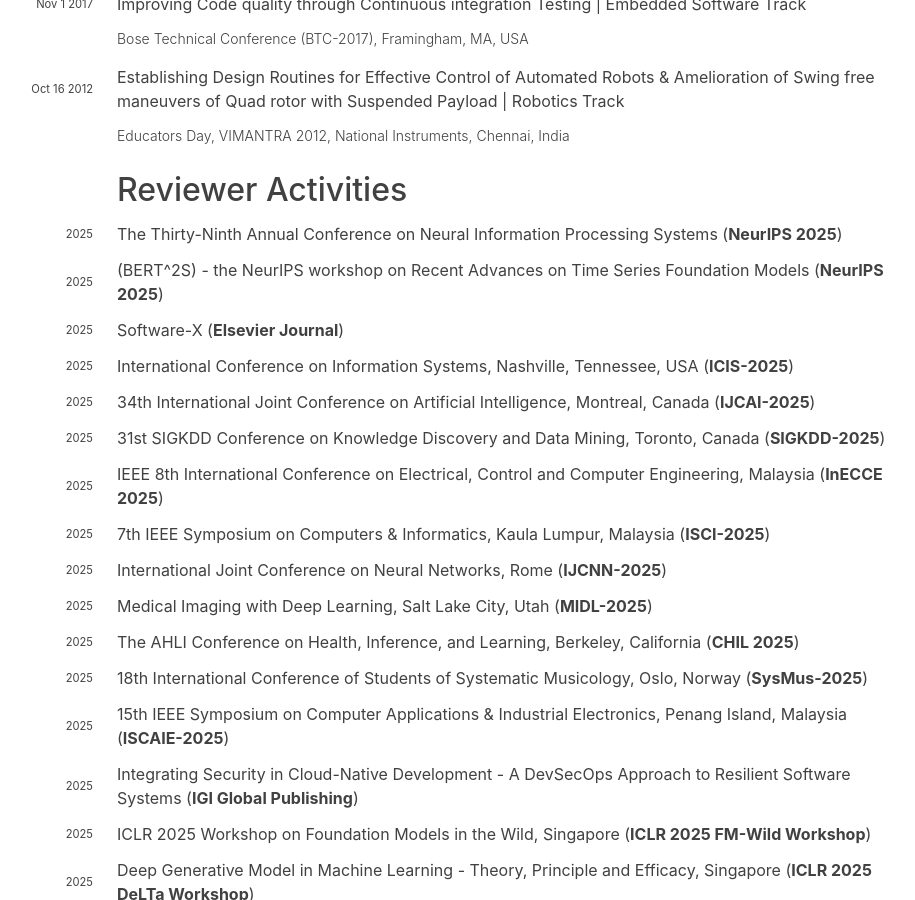
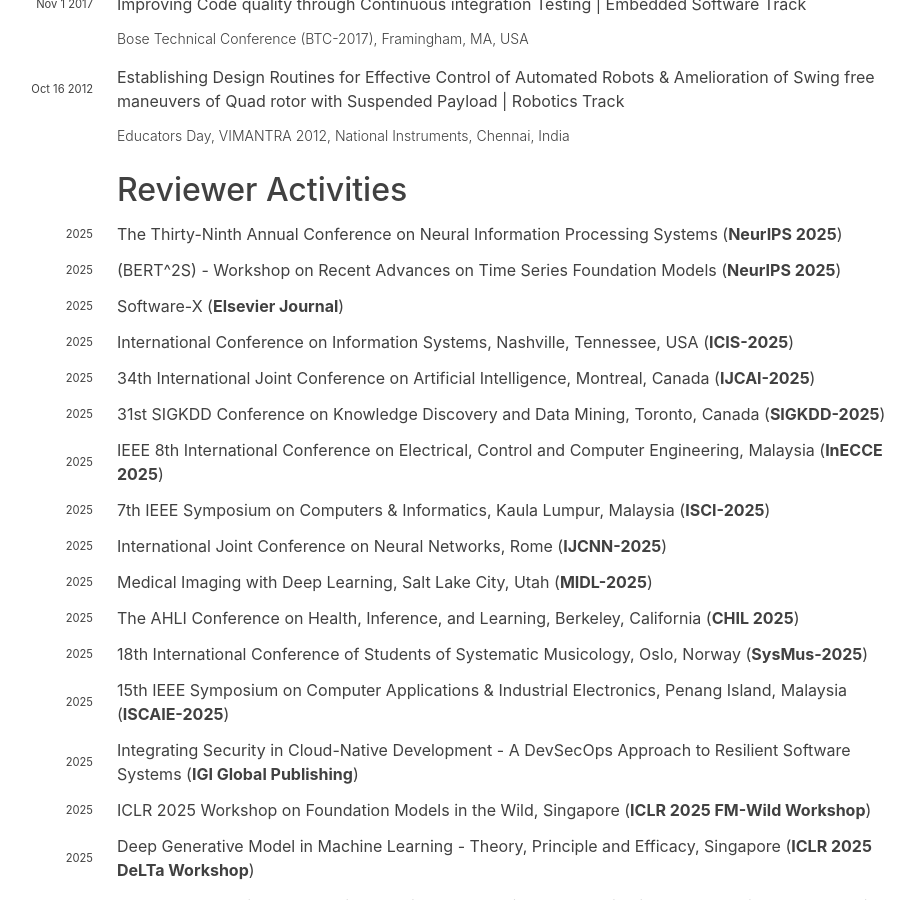
Before and after one commit to hariharanragothaman/hariharanragothaman.github.io, a Jekyll site: the page built from cv.md, in a window 1280 px wide and 900 px high, scrolled down 6289 px. Shown: the whole window, without its empty margins (215-1130 px from the left). Built offline with Jekyll 4.4.1, drawn with Linux system fonts in a browser that asks for light colours; nearby versions of some CDN libraries; some web fonts are replaced.

Commit message:
Polishes and Updates

```diff
--- a/_data/reviewer.yaml
+++ b/_data/reviewer.yaml
@@ -4,7 +4,7 @@
     - year: 2025
       url: https://neurips.cc/
 
-- venue: (BERT^2S) - the NeurIPS workshop on Recent Advances on Time Series Foundation Models
+- venue: (BERT^2S) -  Workshop on Recent Advances on Time Series Foundation Models
   venue-shorthand: NeurIPS 2025
   years:
     - year: 2025
```
